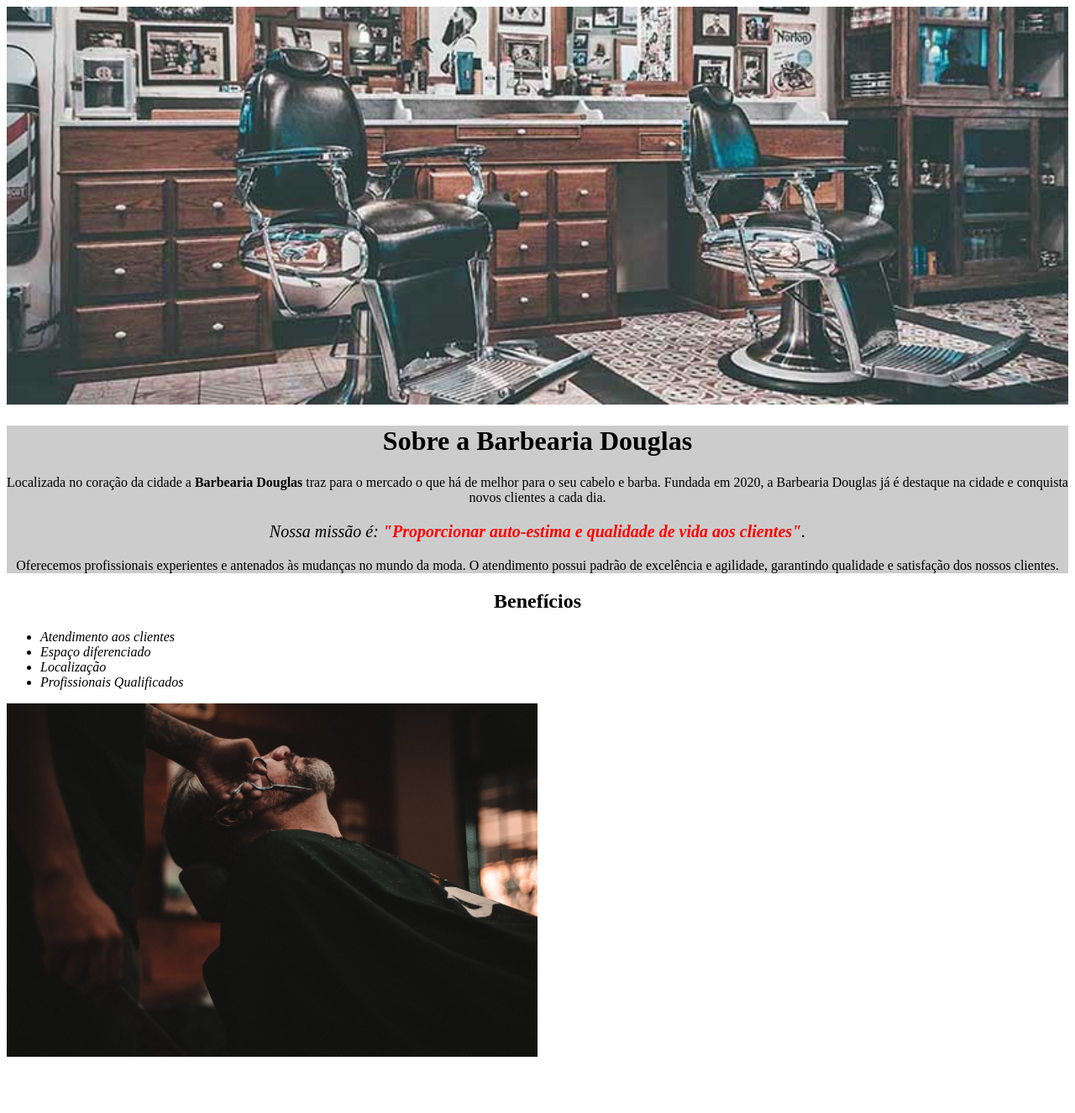
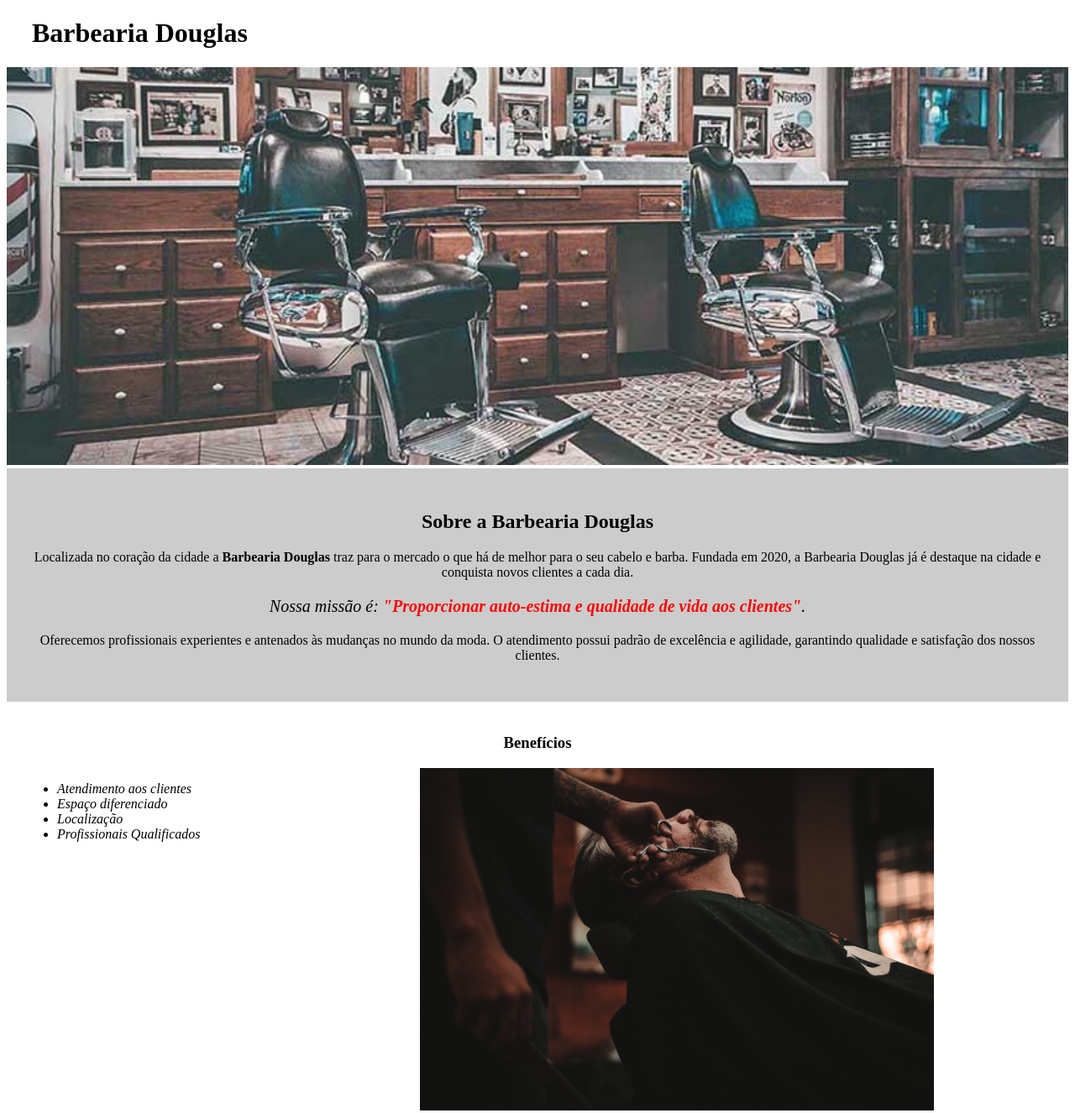
Before and after one commit to Douglas-vasconcelos/Aulas, a plain HTML site: page index.html in a window 1280 px wide. Shown: the whole page at 84% size. Before the commit the page ends 1271 px from the top, so only its background shows below. Drawn offline with Linux system fonts and the light colour scheme.

Commit message:
Finalização da primeira página web e últimos reparos no CSS e HTML

```diff
--- a/index.html
+++ b/index.html
@@ -8,10 +8,14 @@
     </head>
 
     <body>
+        <header>
+            <h1 class="titulo-principal">Barbearia Douglas</h1>
+        </header>
+
         <img id="banner" src="banner.jpg">
 
         <div class="principal">
-            <h1>Sobre a Barbearia Douglas</h1>
+            <h2 class="titulo-centralizado">Sobre a Barbearia Douglas</h2>
 
             <p>Localizada no coração da cidade a <strong>Barbearia Douglas</strong> traz para o mercado o que há de melhor para o seu cabelo e barba. Fundada em 2020, a Barbearia Douglas já é destaque na cidade e conquista novos clientes a cada dia.</p>
 
@@ -21,16 +25,19 @@
         </div>
 
         <div class="beneficios">
-            <h2>Benefícios</h2>
-                <ul>
+            <h3 class="titulo-centralizado">Benefícios</h3>
+
+            <ul>
                 <li class="itens">Atendimento aos clientes</li>
                 <li class="itens">Espaço diferenciado</li>
                 <li class="itens">Localização</li>
                 <li class="itens">Profissionais Qualificados</li>
-                </ul>
+            </ul>
+
+            <img src="beneficios.jpg" class="imagembeneficios">
         </div>
 
-        <img src="beneficios.jpg" class="imagembeneficios">
+
 
     </body>
 </html>
--- a/style.css
+++ b/style.css
@@ -8,9 +8,14 @@ body {
 
 .principal {
     background: #CCCCCC;
+    padding: 30px;
 }
 
-h1 {
+.titulo-principal {
+    padding-left: 30px;
+}
+
+.titulo-centralizado {
     text-align: center;
 }
 
@@ -32,10 +37,14 @@ em strong {
 
 .beneficios {
     background: #FFFFFF;
+    padding: 20px;
 }
 
-h2 {
-    text-align: center;
+ul {
+    display: inline-block;
+    vertical-align: top;
+    width: 20%;
+    margin-right: 15%;
 }
 
 .imagembeneficios {
```
